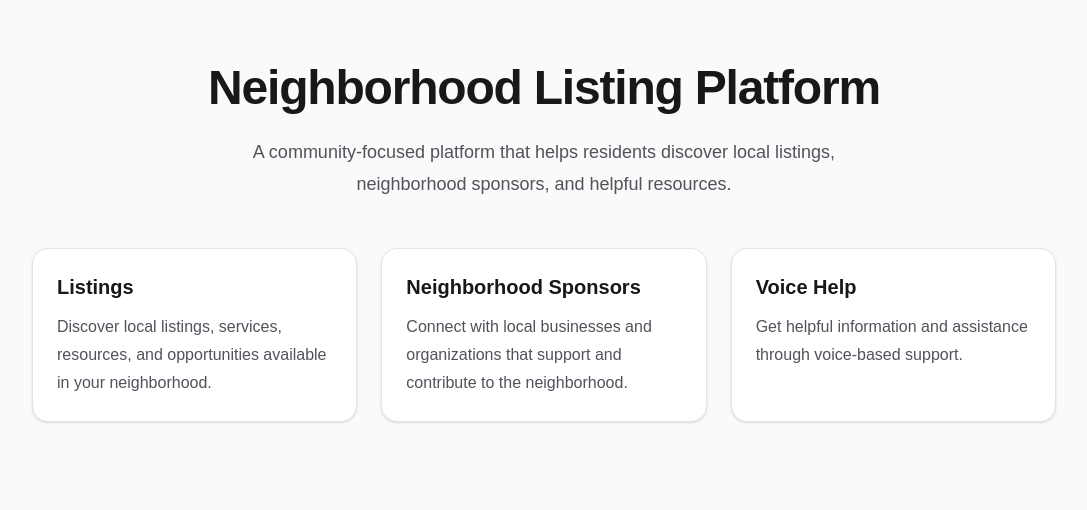
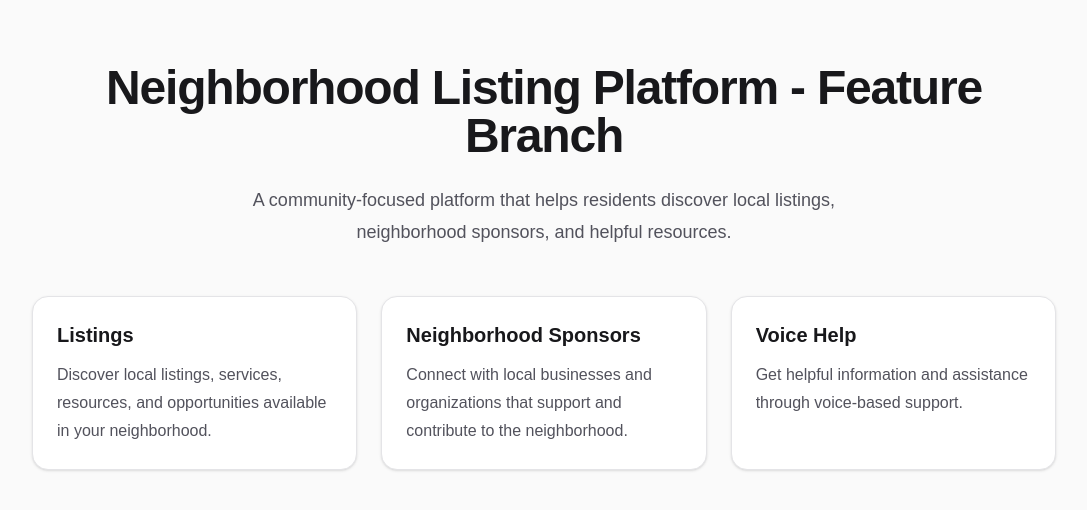
Before and after one commit to oliver-hachi/neighborhood-listing-platform, a Next.js app: page / in a window 1280 px wide. Shown: the top 510 px of the page, without its empty margins (96-1183 px from the left). Built offline with nearby package versions, Linux system fonts and the light colour scheme.

Commit message:
Add feature branch evidence

```diff
--- a/src/app/page.tsx
+++ b/src/app/page.tsx
@@ -22,7 +22,7 @@ export default function Home() {
 			<section className="mx-auto max-w-5xl">
 				<header className="text-center">
 					<h1 className="text-4xl font-bold tracking-tight sm:text-5xl">
-						Neighborhood Listing Platform
+						Neighborhood Listing Platform - Feature Branch
 					</h1>
 
 					<p className="mx-auto mt-6 max-w-2xl text-lg leading-8 text-zinc-600">
```
